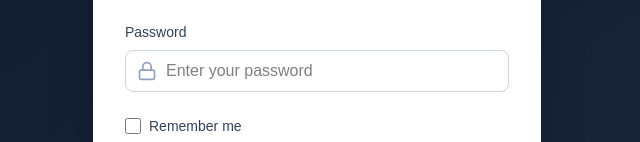
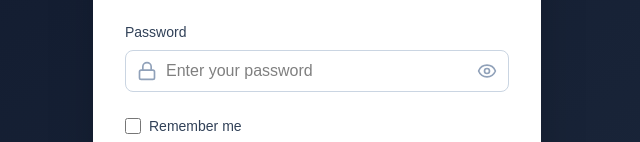
Before and after one commit to Aakashwije/ICC_PROCURAX_ADMIN_DASHBOARD, a Next.js app: page /login in a window 1280 px wide. Shown: the part 400-542 px from the top of the page, without its empty margins (323-963 px from the left). Built offline with nearby package versions, Linux system fonts and the light colour scheme.

Commit message:
feat: Implement password visibility toggle on the login page.

```diff
--- a/src/app/login/page.tsx
+++ b/src/app/login/page.tsx
@@ -3,7 +3,7 @@
 import { useState, useEffect } from "react";
 import { useRouter } from "next/navigation";
 import Image from "next/image";
-import { LogIn, Lock, Mail } from "lucide-react";
+import { LogIn, Lock, Mail, Eye, EyeOff } from "lucide-react";
 import { adminLogin } from "@/services/api";
 import {
   getRememberedEmail,
@@ -18,6 +18,7 @@
   const router = useRouter();
   const [email, setEmail] = useState("");
   const [password, setPassword] = useState("");
+  const [showPassword, setShowPassword] = useState(false);
   const [error, setError] = useState("");
   const [isLoading, setIsLoading] = useState(false);
   const [rememberMe, setRememberMe] = useState(false);
@@ -154,14 +155,22 @@
                 <input
                   id="password"
                   name="password"
-                  type="password"
+                  type={showPassword ? "text" : "password"}
                   autoComplete="current-password"
                   value={password}
                   onChange={(e) => setPassword(e.target.value)}
-                  className="w-full pl-10 pr-4 py-2 border border-slate-300 rounded-lg focus:ring-2 focus:ring-blue-500 focus:border-transparent text-black"
+                  className="w-full pl-10 pr-10 py-2 border border-slate-300 rounded-lg focus:ring-2 focus:ring-blue-500 focus:border-transparent text-black"
                   placeholder="Enter your password"
                   required
                 />
+                <button
+                  type="button"
+                  onClick={() => setShowPassword(!showPassword)}
+                  className="absolute right-3 top-1/2 transform -translate-y-1/2 text-slate-400 hover:text-slate-600 focus:outline-none focus:text-slate-600"
+                  tabIndex={-1}
+                >
+                  {showPassword ? <EyeOff size={20} /> : <Eye size={20} />}
+                </button>
               </div>
             </div>
 
```
